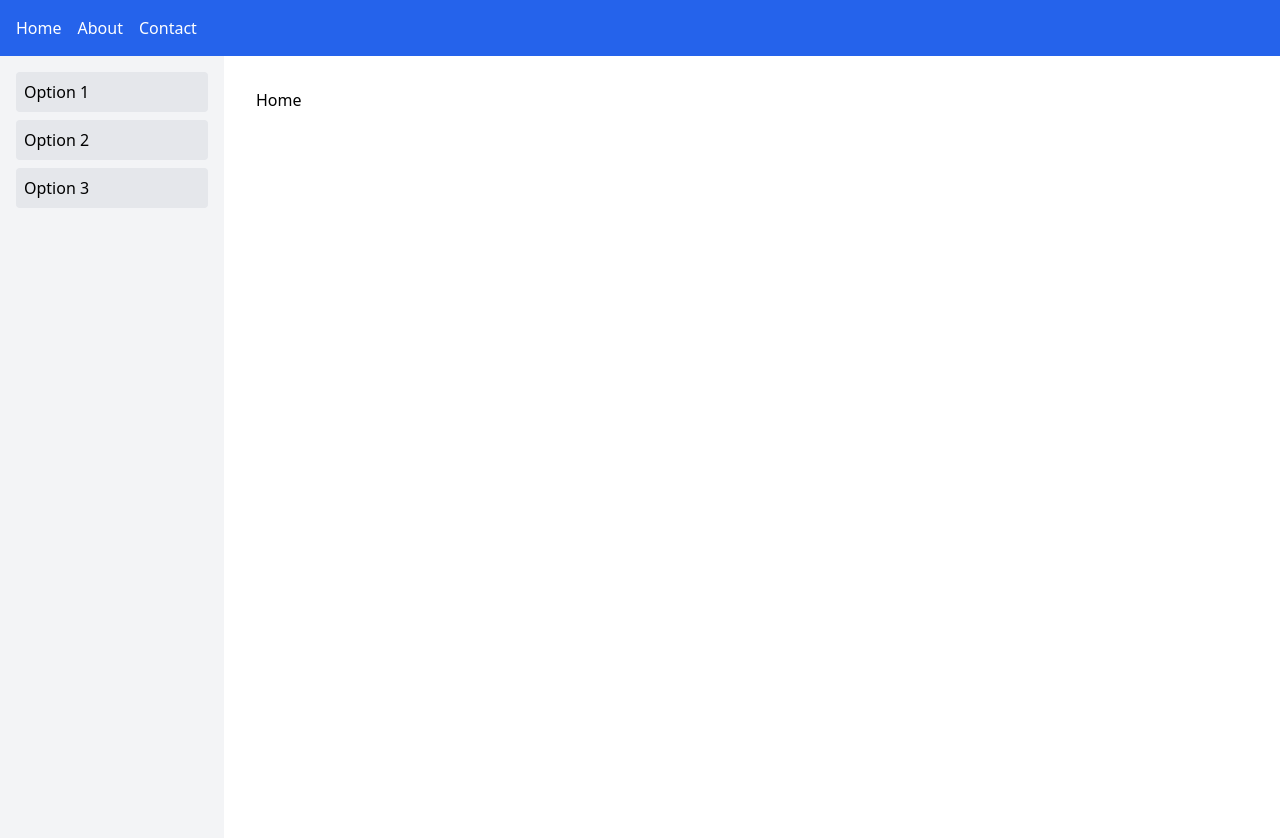
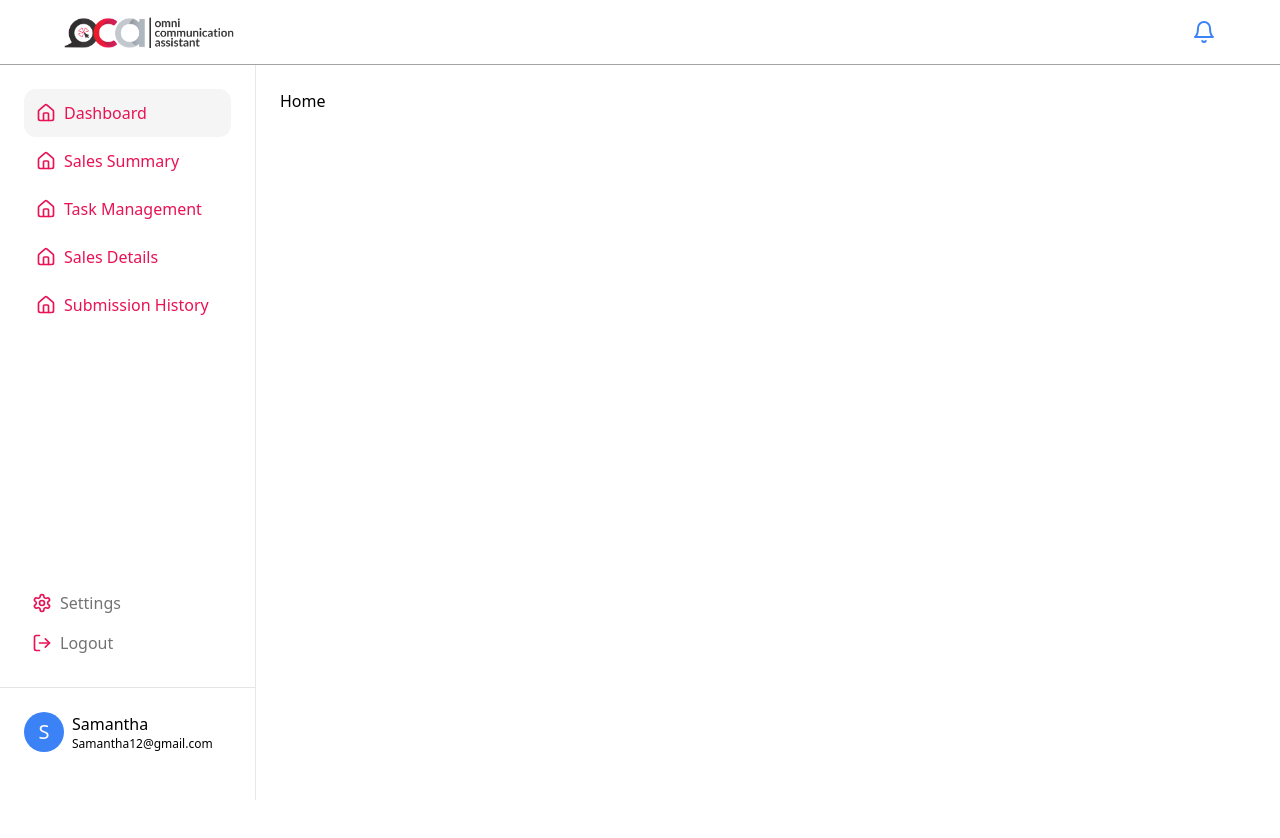
Before and after one commit to maxx2002/digistar-oca-29, a React (Vite) app: page / in a window 1280 px wide. Shown: the top 838 px of the page. After the commit the page ends 800 px from the top, so only its background shows below. Built offline with nearby package versions, Linux system fonts and the light colour scheme.

Commit message:
feat: sidebar and navbar

```diff
--- a/src/App.tsx
+++ b/src/App.tsx
@@ -10,9 +10,9 @@ function App() {
     <Router>
       <div className="flex flex-col min-h-screen">
         <Navbar />
-        <div className="flex flex-1">
+        <div className="flex flex-1 mt-[65px]">
           <Sidebar />
-          <main className="flex-1 p-8">
+          <main className="flex-1 p-6 ml-64">
             <Routes>
               <Route path="/" element={<HomePage />} />
               <Route path="/about" element={<AboutPage />} />
--- a/src/components/layout/Navbar.tsx
+++ b/src/components/layout/Navbar.tsx
@@ -1,25 +1,14 @@
-import { Link } from "react-router-dom";
+import { Bell } from "lucide-react";
 
 const Navbar = () => {
   return (
-    <nav className="p-4 text-white bg-blue-600">
-      <ul className="flex space-x-4">
-        <li>
-          <Link to="/" className="hover:underline">
-            Home
-          </Link>
-        </li>
-        <li>
-          <Link to="/about" className="hover:underline">
-            About
-          </Link>
-        </li>
-        <li>
-          <Link to="/contact" className="hover:underline">
-            Contact
-          </Link>
-        </li>
-      </ul>
+    <nav className="fixed flex items-center justify-between w-full px-16 py-4 bg-white border-b border-neutral-400">
+      <img
+        src="/digistar-oca-29/images/logo/logo.png"
+        alt="Logo"
+        className="h-8"
+      />
+      <Bell className="text-blue-500" />
     </nav>
   );
 };
--- a/src/components/layout/Sidebar.tsx
+++ b/src/components/layout/Sidebar.tsx
@@ -1,11 +1,56 @@
+import { House, LogOut, Settings } from "lucide-react";
+
 const Sidebar = () => {
   return (
-    <aside className="w-56 h-screen p-4 bg-gray-100">
-      <ul>
-        <li className="p-2 mb-2 bg-gray-200 rounded">Option 1</li>
-        <li className="p-2 mb-2 bg-gray-200 rounded">Option 2</li>
-        <li className="p-2 bg-gray-200 rounded">Option 3</li>
-      </ul>
+    <aside
+      className="fixed w-64 border-r border-gray-200"
+      style={{ height: "calc(100vh - 65px)" }}
+    >
+      <div className="flex flex-col h-full">
+        <div className="flex flex-col p-6">
+          <div className="flex items-center gap-2 p-3 font-medium rounded-xl text-oca-red bg-neutral-100">
+            <House className="size-5" />
+            Dashboard
+          </div>
+          <div className="flex items-center gap-2 p-3 font-medium rounded-xl text-oca-red">
+            <House className="size-5" />
+            Sales Summary
+          </div>
+          <div className="flex items-center gap-2 p-3 font-medium rounded-xl text-oca-red">
+            <House className="size-5" />
+            Task Management
+          </div>
+          <div className="flex items-center gap-2 p-3 font-medium rounded-xl text-oca-red">
+            <House className="size-5" />
+            Sales Details
+          </div>
+          <div className="flex items-center gap-2 p-3 font-medium rounded-xl text-oca-red">
+            <House className="size-5" />
+            Submission History
+          </div>
+        </div>
+        <div className="mt-auto">
+          <div className="flex flex-col p-6 mb-6 border-b border-neutral-200">
+            <div className="flex items-center gap-2 p-2 font-medium rounded-xl text-neutral-500">
+              <Settings className="size-5 text-oca-red" />
+              Settings
+            </div>
+            <div className="flex items-center gap-2 p-2 font-medium rounded-xl text-neutral-500">
+              <LogOut className="size-5 text-oca-red" />
+              Logout
+            </div>
+          </div>
+          <div className="flex items-center gap-2 p-6 pt-0 mb-6">
+            <div className="flex items-center justify-center text-xl text-white bg-blue-500 rounded-full size-10">
+              S
+            </div>
+            <div className="flex flex-col">
+              <h2 className="font-medium">Samantha</h2>
+              <p className="text-xs">Samantha12@gmail.com</p>
+            </div>
+          </div>
+        </div>
+      </div>
     </aside>
   );
 };
```
Also changed, not shown: public/images/logo/logo-icon.png (deleted).
